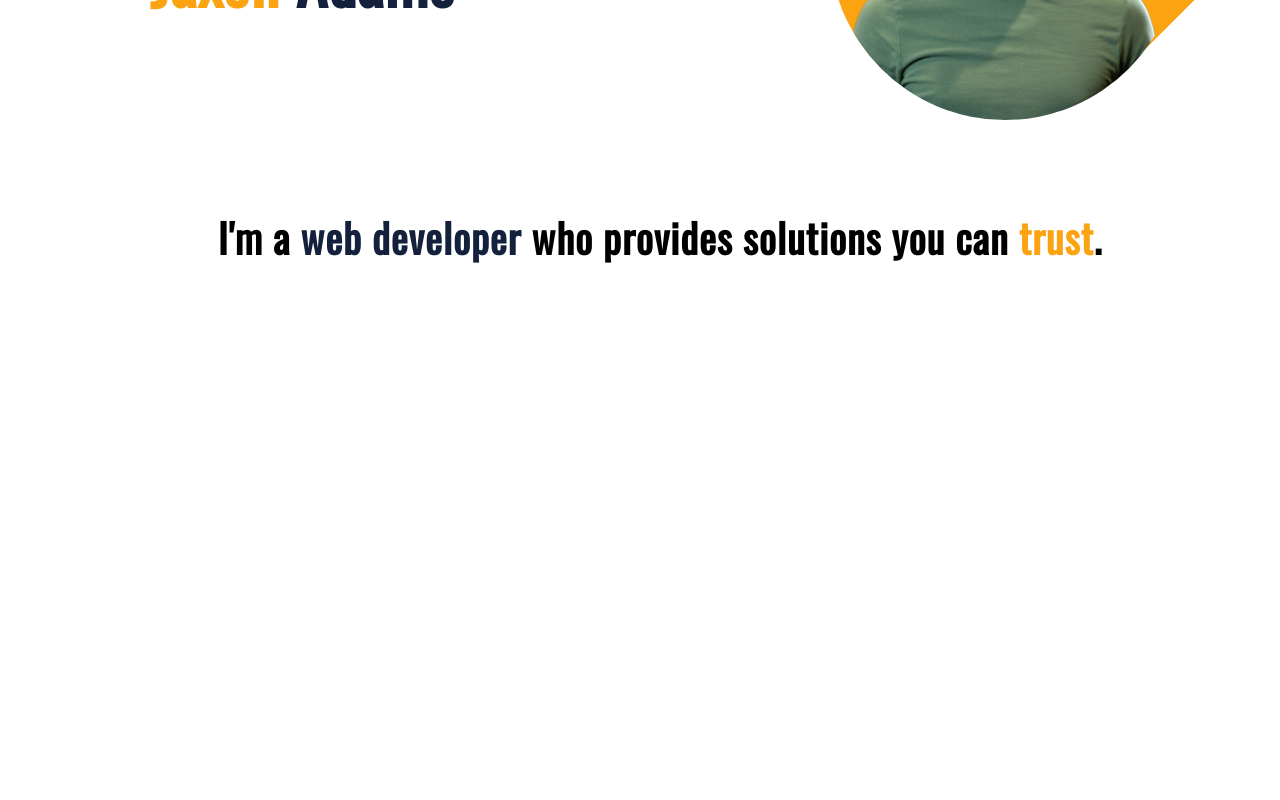
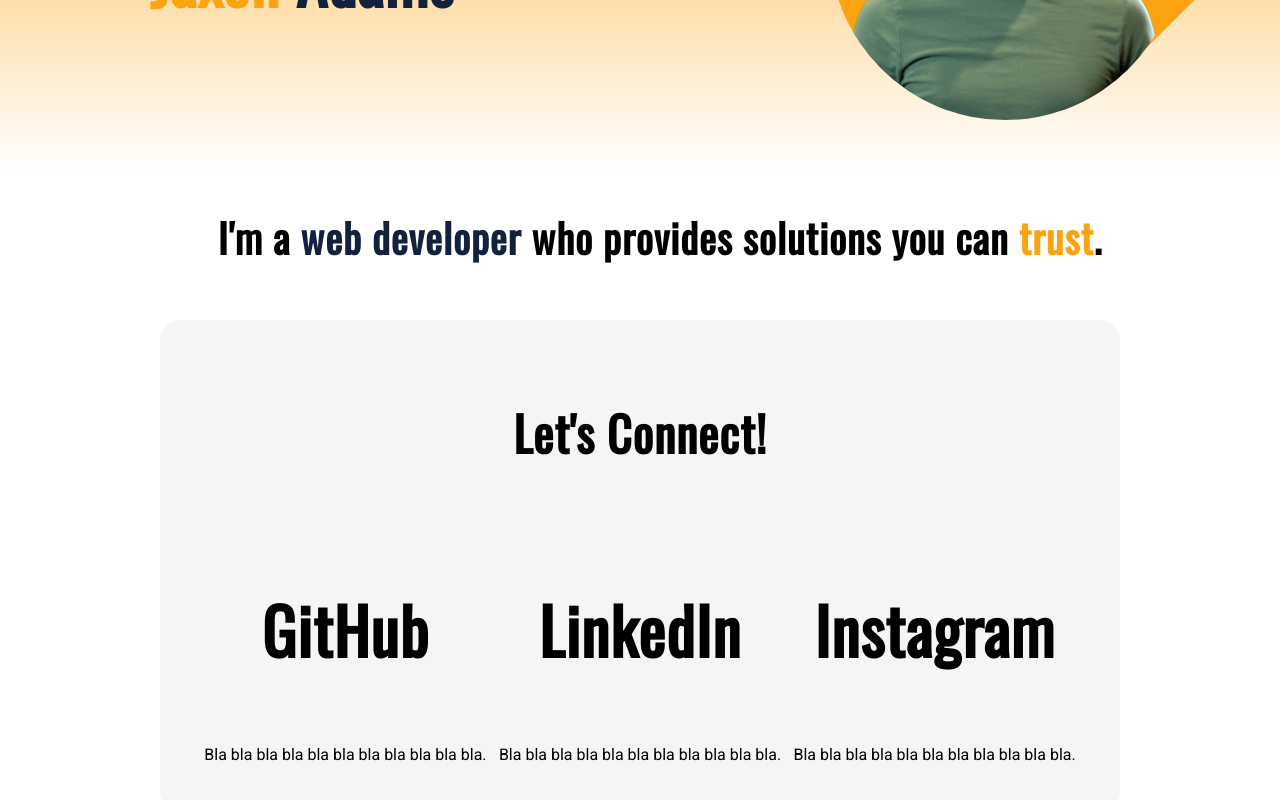
Before and after one commit to JaxonAdams/fluffy-octo-fishstick, a React (Create React App) app in the folder client/: page / in a window 1280 px wide. Shown: the part 398-1198 px from the top of the page. Before the commit the page ends 800 px from the top, so only its background shows below. Built offline with nearby package versions, Linux system fonts and the light colour scheme; the HTML template or start-up script is replaced by a standard one.

Commit message:
began work on "let's connect" section

```diff
--- /dev/null
+++ b/client/src/components/card-container/CardContainer.css
@@ -0,0 +1,19 @@
+.card-container {
+    width: 70%;
+    margin: 3rem auto;
+    padding: 2rem;
+    text-align: center;
+    background-color: #f5f5f5;
+    border-radius: 20px;
+}
+
+.card-container-title {
+    font-size: 3rem;
+}
+
+.card-container-flex {
+    display: flex;
+    flex-flow: row wrap;
+    justify-content: space-evenly;
+    align-items: center;
+}
--- /dev/null
+++ b/client/src/components/card-container/CardContainer.js
@@ -0,0 +1,20 @@
+import React from 'react';
+
+import './CardContainer.css';
+
+import Card from '../card/Card';
+
+const CardContainer = ({ contents }) => {
+    return (
+        <div className='card-container'>
+            <h2 className='title card-container-title'>{contents.title}</h2>
+            <div className='card-container-flex'>
+                {contents.cards.map(element => {
+                    return <Card content={element} />
+                })}
+            </div>
+        </div>
+    );
+};
+
+export default CardContainer;
--- /dev/null
+++ b/client/src/components/card/Card.js
@@ -0,0 +1,14 @@
+import React from 'react';
+
+const Card = ({ content }) => {
+    const { title, p } = content;
+
+    return (
+        <div className='card'>
+            <h3 className='title card-title'>{title}</h3>
+            <p className='card-p'>{p}</p>
+        </div>
+    );
+};
+
+export default Card;
--- a/client/src/components/hero/Hero.css
+++ b/client/src/components/hero/Hero.css
@@ -6,6 +6,7 @@
   flex-flow: row nowrap;
   justify-content: space-between;
   align-items: center;
+  background-image: linear-gradient(to bottom, var(--highlight-color), var(--primary-bg-color));
 }
 
 .hero-title {
--- a/client/src/pages/Home/Home.js
+++ b/client/src/pages/Home/Home.js
@@ -3,6 +3,7 @@
 import Header from '../../components/header/Header';
 import Hero from '../../components/hero/Hero';
 import Hook from '../../components/hook/Hook';
+import CardContainer from '../../components/card-container/CardContainer';
 
 const Home = () => {
   // update page title
@@ -10,11 +11,30 @@
     document.title = 'Jaxon Adams - Home';
   }, []);
 
+  const cardContainerCards = {
+    title: "Let's Connect!",
+    cards: [
+      {
+        title: 'GitHub',
+        p: 'Bla bla bla bla bla bla bla bla bla bla bla.'
+      },
+      {
+        title: 'LinkedIn',
+        p: 'Bla bla bla bla bla bla bla bla bla bla bla.'
+      },
+      {
+        title: 'Instagram',
+        p: 'Bla bla bla bla bla bla bla bla bla bla bla.'
+      }
+    ]
+  }
+
   return (
     <div className='home'>
       <Header />
       <Hero />
       <Hook />
+      <CardContainer contents={cardContainerCards} />
       {/* <div style={{height: '100vh'}} /> */}
     </div>
   );
```
